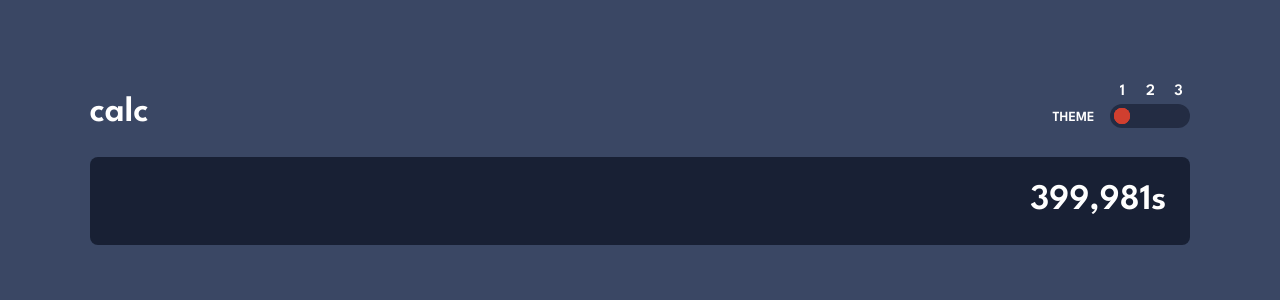
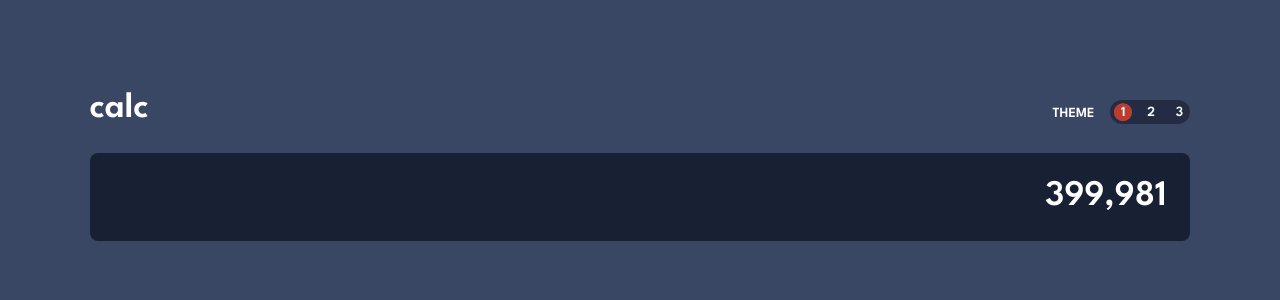
Before and after one commit to kens-visuals/calculator-app, a React (Create React App) app: page / in a window 1280 px wide. Shown: the top 300 px of the page. Built offline with nearby package versions, Linux system fonts and the light colour scheme.

Commit message:
change theme switcher design

```diff
--- a/src/App.js
+++ b/src/App.js
@@ -37,7 +37,7 @@ function App() {
               : 'bg-three-bg-tertiary'
           }`}
         >
-          399,981s
+          399,981
         </div>
       </div>
     </div>
--- a/src/components/Header.jsx
+++ b/src/components/Header.jsx
@@ -8,7 +8,7 @@ export default function Header({ theme, setTheme }) {
       ? 'text-two-text-primary'
       : 'text-three-text-primary';
 
-  const inputsDisplay = themes.map((t) => (
+  const inputsDisplay = themes.map((t, i) => (
     <div key={t}>
       <input
         checked={theme === t}
@@ -20,12 +20,12 @@ export default function Header({ theme, setTheme }) {
         className="appearance-none"
       />
       <span
-        className={`absolute top-1/2 left-1 h-4 w-4 -translate-y-1/2 rounded-full ${
+        className={`absolute top-1/2 left-1 h-[1.1rem] w-[1.1rem] -translate-y-1/2 rounded-full ${
           theme === 'one'
-            ? 'translate-x-0 bg-one-key-secondary'
+            ? 'translate-x-0 bg-one-key-secondary/50'
             : theme === 'two'
-            ? 'translate-x-7 bg-two-key-secondary'
-            : 'translate-x-14 bg-three-key-secondary'
+            ? 'translate-x-7 bg-two-key-secondary/50'
+            : 'translate-x-14 bg-three-key-secondary/50'
         }`}
       ></span>
     </div>
@@ -35,7 +35,7 @@ export default function Header({ theme, setTheme }) {
     <label
       key={t}
       htmlFor={t}
-      className="w-3 cursor-pointer text-center hover:opacity-70"
+      className={`w-3 cursor-pointer text-center text-sm hover:opacity-70`}
     >
       {i + 1}
     </label>
@@ -50,7 +50,7 @@ export default function Header({ theme, setTheme }) {
 
         <div className="w-20">
           <div
-            className={`flex items-center justify-between px-1.5 ${text} relative`}
+            className={`absolute top-[1.45rem] z-10 flex items-center justify-between pl-[0.42rem] pr-[0.315rem] ${text} relative`}
           >
             {labelsDisplay}
           </div>
```
